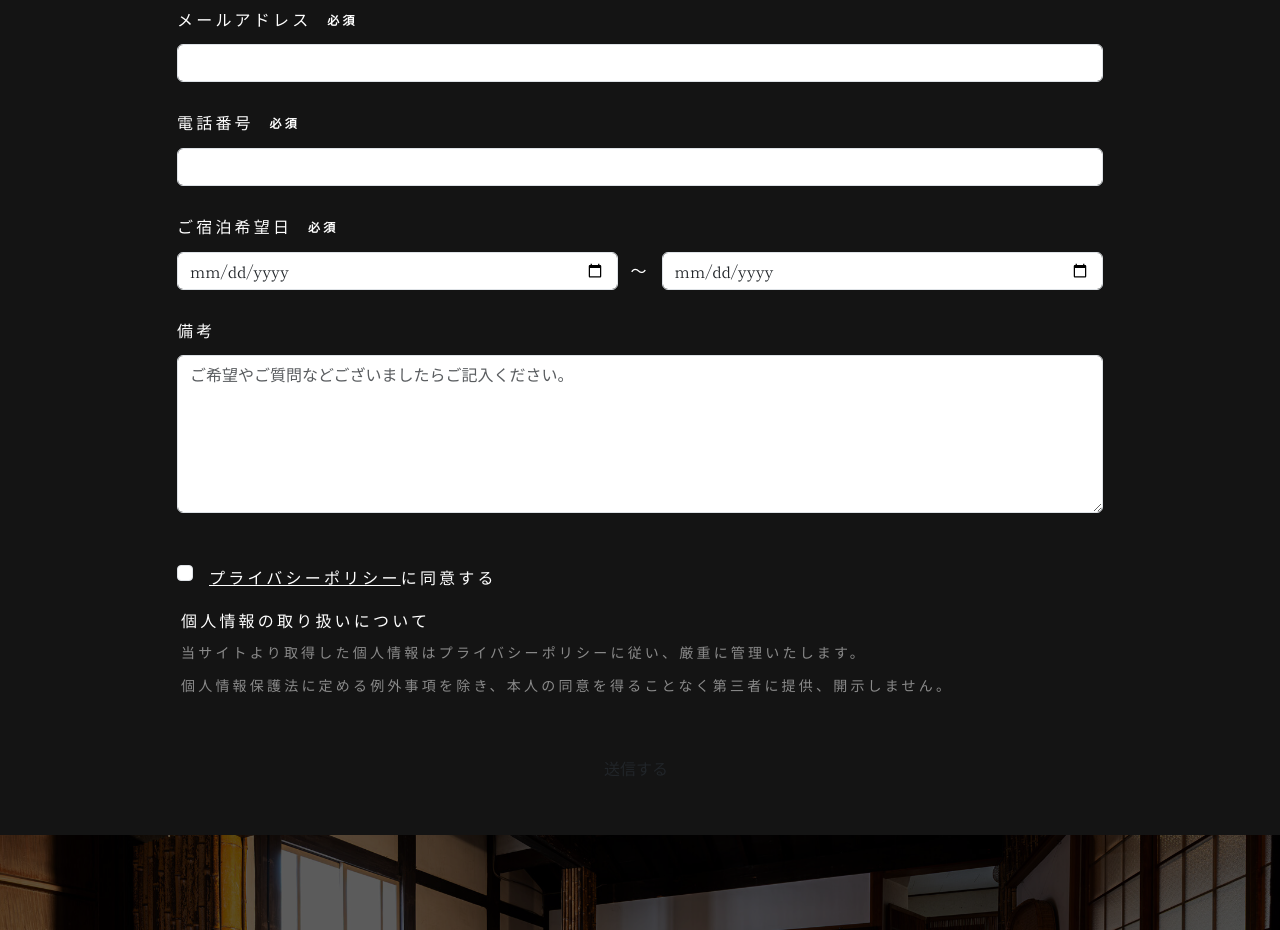
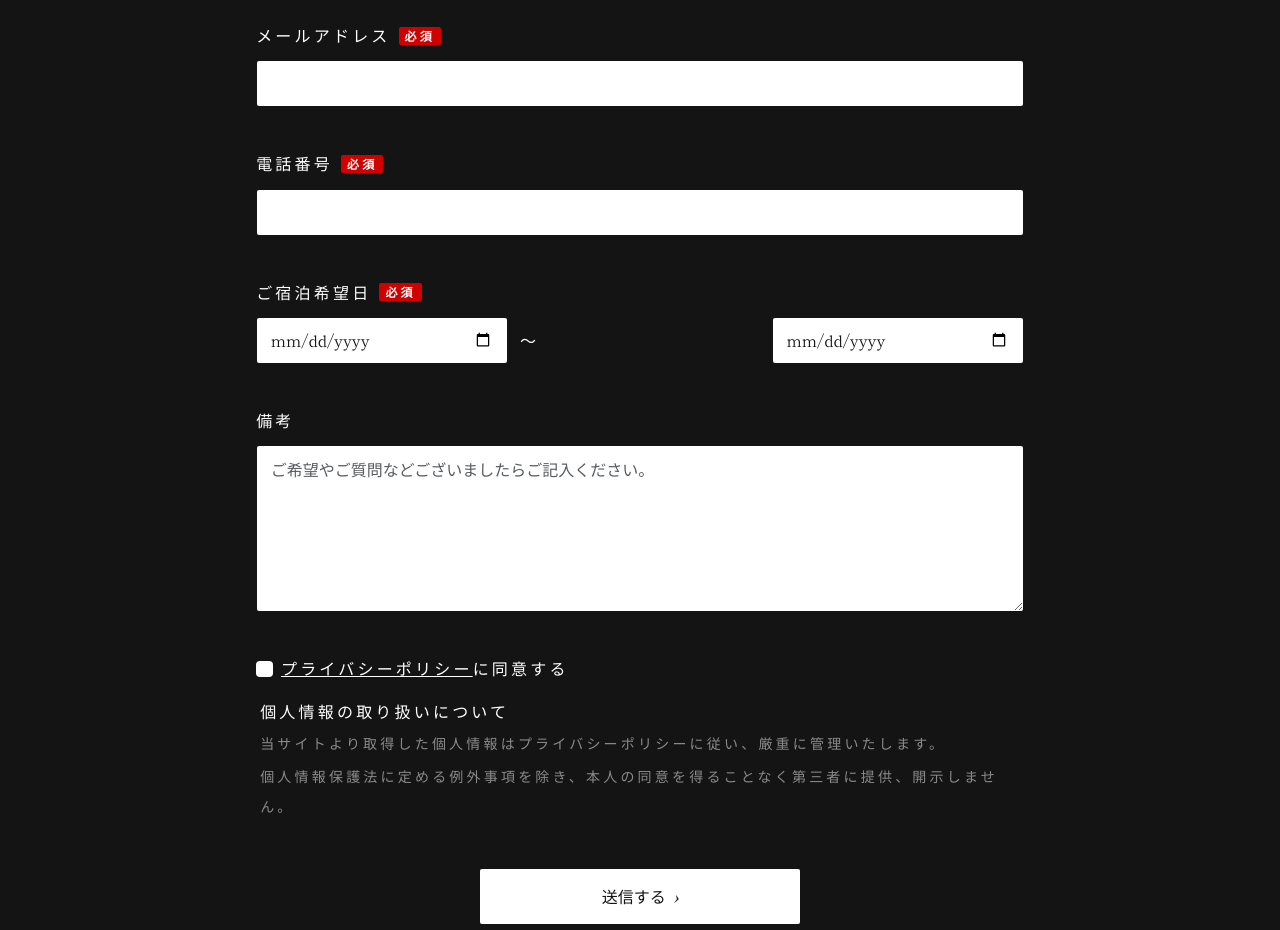
Before and after one commit to hanniebee15/erumi-static, a plain HTML site: page reservation.html in a window 1280 px wide. Shown: the part 770-1700 px from the top of the page. Drawn offline with Linux system fonts and the light colour scheme; files whose address does not match are found by name.

Commit message:
reservation

```diff
--- a/assets/css/pages/reservation.css
+++ b/assets/css/pages/reservation.css
@@ -1,131 +1,75 @@
+    /* =========================================================
+    ERUMI Reservation Form Visual Styling
+    ========================================================= */
+
+    .reservation-section {
+    overflow-x: hidden;
+    }
 
 
-/* Section Background & Base Style */
-.reservation-section {
-    background-color: #0d0608;
-    color: #ffffff;
-    min-height: 100vh;
+
+    /* Required Badge */
+    .reservation-badge {
+    background-color: var(--color-required);
+    color: var(--color-white);
+    padding: 0.25em 0.5em;
+    border-radius: 2px;
     }
 
-/* Description Text Spacing */
-.reservation-description {
-    font-size: 0.95rem;
-    line-height: 1.8;
-    letter-spacing: 0.05em;
-}
-
-/* Label & Red '必須' Badge */
-.reservation-badge {
-    background-color: #d32f2f;
-    color: #ffffff;
-    font-size: 0.7rem;
-    font-weight: 400;
-    padding: 3px 8px;
-    border-radius: 2px;
-    letter-spacing: 0.05em;
-}
-
-/* Light Pink Input Fields & Textarea */
+    /* Form Inputs & Textarea */
     .reservation-input {
-    background-color: #f7e8eb !important;
-    border: none !important;
-    border-radius: 2px !important;
-    color: #1a1a1a !important;
-    padding: 12px 16px;
-    font-size: 0.95rem;
-    box-shadow: none !important;
+    width: 100%;
+    background-color: var(--color-white);
+    color: var(--color-black);
+    border: 1px solid transparent;
+    border-radius: 3px;
+    padding: 0.65rem 0.85rem;
     }
 
     .reservation-input:focus {
-    outline: 2px solid #d32f2f;
+    background-color: var(--color-white);
     }
 
-/* Date Range Separator Styling */
-.date-separator {
-    font-size: 1.2rem;
-    min-width: 20px;
+
+
+    .reservation-textarea {
+    min-height: 150px;
+    resize: vertical;
     }
 
-/* Placeholder Styling */
-.reservation-textarea::placeholder {
-    color: #a08c90;
-    font-size: 0.9rem;
+    /* Privacy Policy Checkbox */
+    .reservation-checkbox {
+    width: 1.05rem;
+    height: 1.05rem;
+    border: none;
+    border-radius: 2px;
+    cursor: pointer;
     }
 
-.reservation-textarea {
-    resize: vertical;
-    min-height: 180px;
-}
-
-/* Checkbox Alignment & Styling */
-.reservation-checkbox {
-    width: 18px;
-    height: 18px;
-    background-color: #ffffff;
-    border: 1px solid #ccc;
-    border-radius: 2px;
-    cursor: pointer;
-    margin-top: 0.15rem;
-}
-
-.reservation-checkbox:checked {
-    background-color: #2a0d14;
-    border-color: #d32f2f;
-}
-
-.privacy-link {
-    transition: opacity 0.2s ease;
-}
-
-.privacy-link:hover {
-    opacity: 0.8;
-}
-
-.privacy-text-block p {
-    line-height: 1.7;
-    font-size: 0.85rem;
-    color: #dcdcdc !important;
-}
 
     /* Submit Button */
     .reservation-submit-btn {
-    background-color: #f7e8eb;
-    color: #2a0d14;
+    width: 100%;
+    max-width: 320px;
+    background-color: var(--color-white);
+    color: var(--color-black);
     border: none;
     border-radius: 2px;
-    padding: 12px 48px;
-    font-size: 1rem;
-    letter-spacing: 0.1em;
-    display: inline-flex;
-    align-items: center;
-    justify-content: center;
-    min-width: 260px;
-    transition: all 0.3s ease;
+    padding: 0.95rem 2rem;
+    transition: opacity 0.25s ease;
     }
 
-.reservation-submit-btn:hover {
-    background-color: #ebd4d9;
-    color: #000000;
-    transform: translateY(-1px);
+    .reservation-submit-btn:hover,
+    .reservation-submit-btn:focus {
+    color: #2a1c1b;
+    opacity: 0.92;
     }
 
-.reservation-btn-icon {
-    font-size: 0.75rem;
+    .reservation-btn-arrow {
+    position: absolute;
+    right: 1.25rem;
     }
 
-/* Responsive adjustments */
-@media (max-width: 575.98px) {
     .date-separator {
-        display: inline-block;
-        width: 100%;
-        text-align: center;
-        margin: 0.2rem 0;
+        width: 12px;
     }
-}
-
-@media (max-width: 767.98px) {
-    .reservation-submit-btn {
-        width: 100%;
-        max-width: 320px;
-    }
-}
--- a/reservation.html
+++ b/reservation.html
@@ -23,6 +23,7 @@
     <link rel="stylesheet" href="assets/css/pages/cookie_policy.css">
     <link rel="stylesheet" href="assets/css/pages/accommodation_policy.css">
     <link rel="stylesheet" href="assets/css/pages/contact.css">
+    <link rel="stylesheet" href="assets/css/pages/reservation.css">
 
 
 </head>
@@ -171,13 +172,13 @@
             <!-- end of Hamburger Menu -->
 
             <main id="MainContent">
-<section class="reservation-section position-relative py-5">
+ <section class="reservation-section position-relative smb-120">
                     <!-- Header Section -->
                     <div class="container smt-80 smb-80">
                         <div class="row d-flex justify-content-center">
                             <div class="col-12 col-lg-10">
                                 <div class="reservation-header-wrapper">
-                    <span class="ofs-13 ols-200 lh-1f text-white d-block mb-2">Reservation</span>
+                                    <span class="ofs-13 ols-200 lh-1f text-white d-block smb-24">Reservation</span>
                                     <h1 class="ofw-regular ofs-21 ofs-lg-37 ols-400 lh-1f mb-0 text-white">
                                         ご予約フォーム
                                     </h1>
@@ -191,64 +192,95 @@
                         <div class="row d-flex justify-content-center">
                             <div class="col-12 col-lg-10">
                                 <!-- Description -->
-                <p class="reservation-description text-white mb-5">
+                                <p class="reservation-description ols-200 lh-1f smb-56">
                                     ご質問やご相談がございましたら、以下のフォームに必要事項を入力しお気軽にお問い合わせください。
                                 </p>
 
+                            <div class="row d-flex justify-content-center ">
+                                <div class="col-12 col-lg-10">
                                 <!-- Reservation Form -->
-                <form action="#" method="POST" class="reservation-form">
+                                <form action="reservation_thank_you.html" method="POST" class="reservation-form needs-validation" novalidate>
 
                                     <!-- 1. お名前 -->
-                    <div class="mb-4">
+                                    <div class="smb-40">
                                         <label for="reservation-name" class="form-label text-white d-flex align-items-center mb-2">
                                             <span>お名前</span>
                                             <span class="badge reservation-badge ms-2">必須</span>
                                         </label>
                                         <input type="text" class="form-control reservation-input" id="reservation-name" name="name" required>
+                                        <div class="invalid-feedback">お名前を入力してください。</div>
                                     </div>
 
                                     <!-- 2. お名前（フリガナ） -->
-                    <div class="mb-4">
+                                    <div class="smb-40">
                                         <label for="reservation-kana" class="form-label text-white d-flex align-items-center mb-2">
                                             <span>お名前（フリガナ）</span>
                                             <span class="badge reservation-badge ms-2">必須</span>
                                         </label>
                                         <input type="text" class="form-control reservation-input" id="reservation-kana" name="kana" required>
+                                        <div class="invalid-feedback">お名前（フリガナ）を入力してください。</div>
                                     </div>
 
                                     <!-- 3. メールアドレス -->
-                    <div class="mb-4">
+                                    <div class="smb-40">
                                         <label for="reservation-email" class="form-label text-white d-flex align-items-center mb-2">
                                             <span>メールアドレス</span>
                                             <span class="badge reservation-badge ms-2">必須</span>
                                         </label>
                                         <input type="email" class="form-control reservation-input" id="reservation-email" name="email" required>
+                                        <div class="invalid-feedback">メールアドレスを入力してください。</div>
                                     </div>
 
                                     <!-- 4. 電話番号 -->
-                    <div class="mb-4">
+                                    <div class="smb-40">
                                         <label for="reservation-tel" class="form-label text-white d-flex align-items-center mb-2">
                                             <span>電話番号</span>
                                             <span class="badge reservation-badge ms-2">必須</span>
                                         </label>
                                         <input type="tel" class="form-control reservation-input" id="reservation-tel" name="tel" required>
+                                        <div class="invalid-feedback">電話番号を入力してください。</div>
                                     </div>
 
                                     <!-- 5. ご宿泊希望日 -->
-                    <div class="mb-4">
-                        <label class="form-label text-white d-flex align-items-center mb-2">
+                                    <div class="smb-40">
+                                        <label for="checkin-date" class="form-label d-flex align-items-center mb-2">
                                             <span>ご宿泊希望日</span>
                                             <span class="badge reservation-badge ms-2">必須</span>
                                         </label>
-                        <div class="d-flex align-items-center gap-2 flex-wrap flex-sm-nowrap">
-                            <input type="date" class="form-control reservation-input flex-grow-1" id="checkin-date" name="checkin_date" required>
-                            <span class="text-white text-center px-1 date-separator">〜</span>
-                            <input type="date" class="form-control reservation-input flex-grow-1" id="checkout-date" name="checkout_date" required>
+
+                                        <div class="row flex-nowrap align-items-center ">
+                                            <div class="col-auto col-lg-4 pe-0">
+                                                <input
+                                                    type="date"
+                                                    class="form-control reservation-input reservation-date-input w-100"
+                                                    id="checkin-date"
+                                                    name="checkin_date"
+                                                    required
+                                                >
+                                            </div>
+
+                                            <div class="col-auto col-lg-4">
+                                                <span class="date-separator">〜</span>
+                                            </div>
+
+                                            <div class="col-auto col-lg-4 ps-0">
+                                                <input
+                                                    type="date"
+                                                    class="form-control reservation-input reservation-date-input w-100"
+                                                    id="checkout-date"
+                                                    name="checkout_date"
+                                                    required
+                                                >
+                                            </div>
+                                        </div>
+
+                                        <div class="invalid-feedback">
+                                            ご宿泊希望日を選択してください。
                                         </div>
                                     </div>
 
                                     <!-- 6. 備考 (Optional) -->
-                    <div class="mb-5">
+                                    <div class="smb-40">
                                         <label for="reservation-message" class="form-label text-white d-flex align-items-center mb-2">
                                             <span>備考</span>
                                         </label>
@@ -257,12 +289,14 @@
 
                                     <!-- Privacy Policy Area -->
                                     <div class="privacy-policy-wrapper mb-5 text-white">
-                        <div class="form-check mb-3">
-                            <input class="form-check-input reservation-checkbox" type="checkbox" id="reservation-privacy" required>
+                                        <div class="form-check d-flex align-items-center mb-3">
+                                            <input class="form-check-input reservation-checkbox mt-0" type="checkbox" id="reservation-privacy" required>
                                             <label class="form-check-label text-white ms-2" for="reservation-privacy">
                                                 <a href="/privacy-policy" class="text-white text-decoration-underline privacy-link">プライバシーポリシー</a>に同意する
                                             </label>
                                         </div>
+                                        <div class="invalid-feedback mb-2">プライバシーポリシーへの同意が必要です。</div>
+
                                         <div class="privacy-text-block ms-1">
                                             <h2 class="h6 text-white fw-normal mb-2">個人情報の取り扱いについて</h2>
                                             <p class="small text-white-50 mb-1">
@@ -276,13 +310,16 @@
 
                                     <!-- Submit Button -->
                                     <div class="text-center">
-                        <button type="submit" class="btn reservation-submit-btn">
+                                        <button type="submit" class="btn reservation-submit-btn position-relative d-inline-flex align-items-center justify-content-center">
                                             <span>送信する</span>
-                            <i class="bi bi-caret-right-fill ms-2 reservation-btn-icon"></i>
+                                            <i class="bi bi-caret-right-fill ms-2 reservation-btn-icon" aria-hidden="true">&#8250;</i>
                                         </button>
                                     </div>
 
                                 </form>
+                                </div>
+                            </div>
+
                             </div>
                         </div>
                     </div>
```
Also changed, not shown: accommodation_policy.html (indentation only), contact.html (line endings or trailing spaces). Lines whose indentation alone changed are shown as unchanged.
